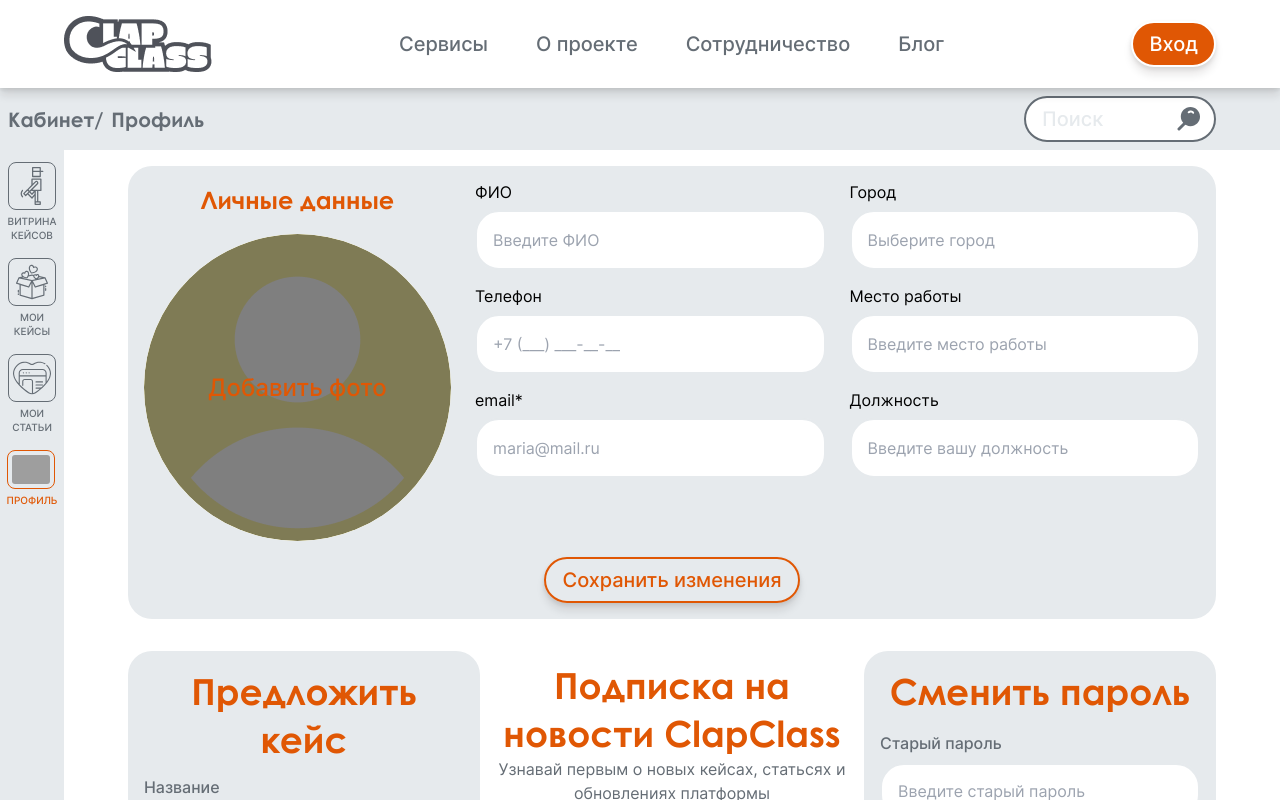
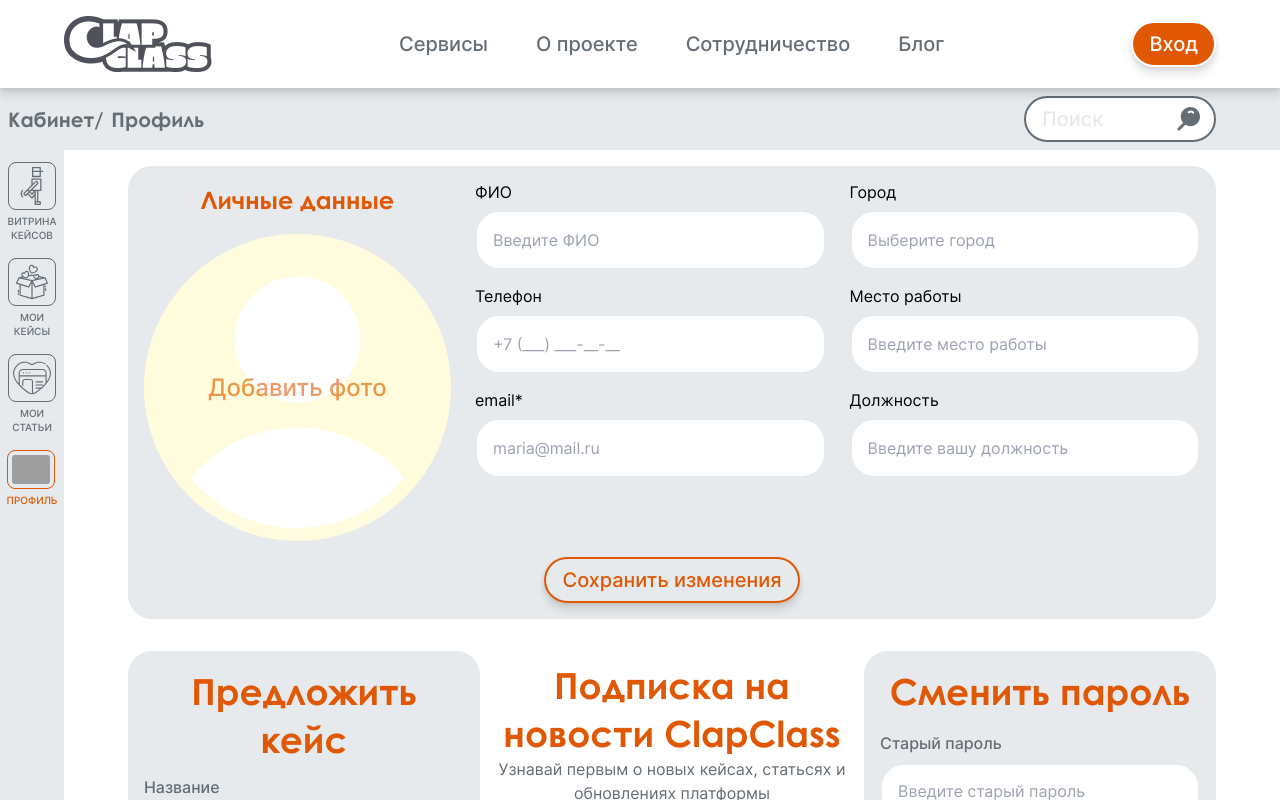
Before and after one commit to Nazarov-Dmitriy/ClapClass, a Vue app: page /cabinet/profile in a window 1280 px wide. In both pictures the pointer is over the element "Добавить фото". Shown: the top 800 px of the page. Built offline with nearby package versions, Linux system fonts and the light colour scheme; grey boxes are pictures that could not be loaded.

Commit message:
небольшие фиксы

```diff
--- a/src/components/cabinet/card/CabinetCardComponent.vue
+++ b/src/components/cabinet/card/CabinetCardComponent.vue
@@ -50,6 +50,11 @@ function linkCard(name) {
     flex-direction: column;
     justify-content: space-between;
     cursor: pointer;
+
+    &:hover {
+        border: 2px solid $orange;
+        box-shadow: 0 0 20px 0 $orange;
+    }
 }
 .cabinet-card__img {
     aspect-ratio: 1 / 1;
--- a/src/components/cabinet/profile/AvatarUploader.vue
+++ b/src/components/cabinet/profile/AvatarUploader.vue
@@ -91,10 +91,10 @@ function removeImage () {
     overflow: hidden;
     cursor: pointer;
     transition: background 0.4s;
-    background-color: #f5f5f5;
+    background-color: $white;
 
     &.profile__photo-img-empty:hover {
-        background-color: #ffffff;
+        background-color: $white;
     }
 
     &.profile__photo-img-loaded {
@@ -118,14 +118,14 @@ function removeImage () {
     flex-direction: column;
     justify-content: center;
     align-items: center;
-    background-color: rgba(0, 0, 0, 0.5);
+    background-color: $white;
     border-radius: 50%;
     opacity: 0;
     transition: opacity 0.4s;
 }
 
 .profile__photo-img-wrapper:hover .profile__photo-hover {
-    opacity: 1;
+    opacity: 0.6;
 }
 
 .profile__photo-hover-text {
```
